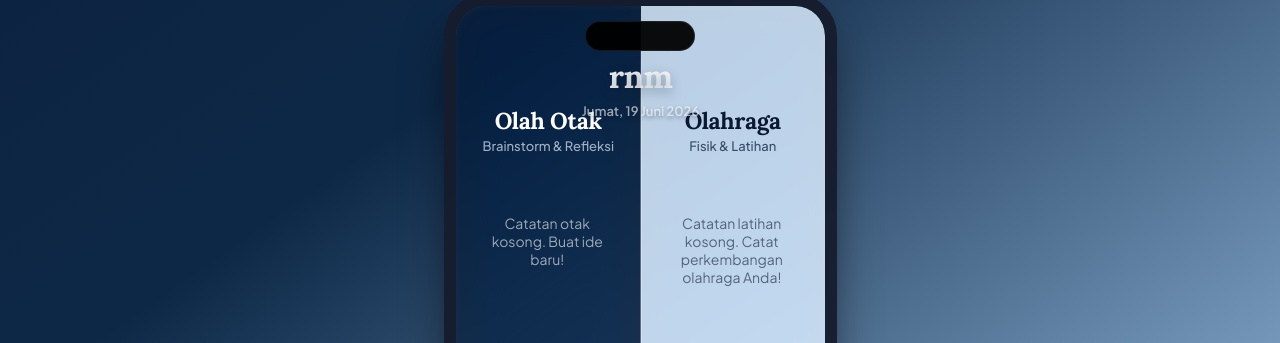
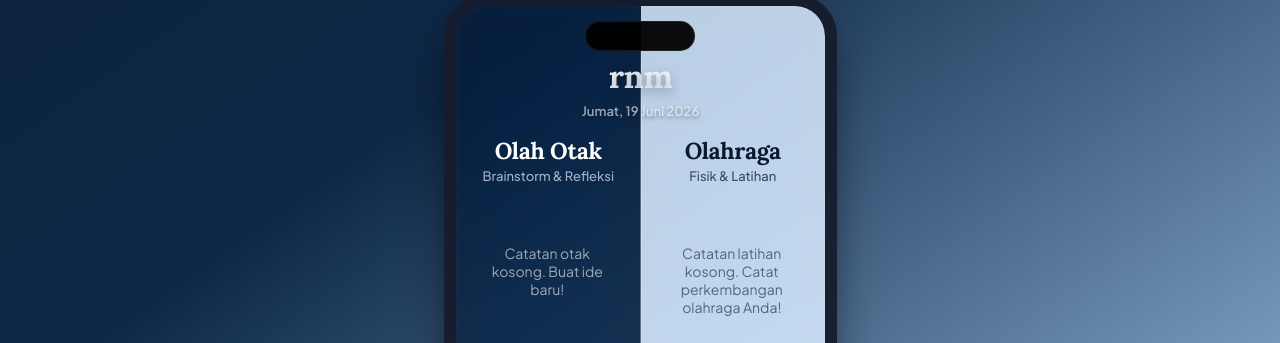
Before and after one commit to ahdfarhaan0852/readnmove, a website: page index.html in a window 1280 px wide. Shown: the top 343 px of the page. Drawn offline with Linux system fonts and the light colour scheme.

Commit message:
style: increase workspace top padding to prevent header date overlapping

```diff
--- a/style.css
+++ b/style.css
@@ -232,7 +232,7 @@ body {
   display: flex;
   flex-direction: column;
   justify-content: flex-start;
-  padding: 100px 14px 105px 14px; /* margins for header and footer */
+  padding: 130px 14px 105px 14px; /* margins for header and footer */
   transition: width 0.6s cubic-bezier(0.22, 1, 0.36, 1), padding 0.6s cubic-bezier(0.22, 1, 0.36, 1), background-color 0.3s ease;
   position: relative;
   overflow: hidden; /* Prevent text spilling when narrow */
```
